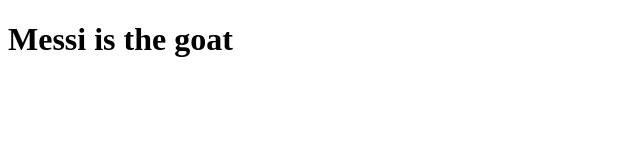
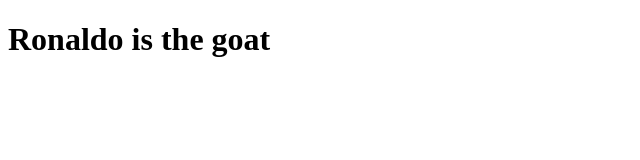
Before and after one commit to Abinesh-S-7/demo_repos, a plain HTML site: page index.html in a window 1280 px wide. Shown: the whole page, without its empty margins (0-640 px from the left). Drawn offline with Linux system fonts and the light colour scheme.

Commit message:
second comit

```diff
--- a/index.html
+++ b/index.html
@@ -6,6 +6,6 @@
     <title>Document</title>
 </head>
 <body>
-    <h1>Messi is the goat</h1>
+    <h1>Ronaldo is the goat</h1>
 </body>
 </html>
```
